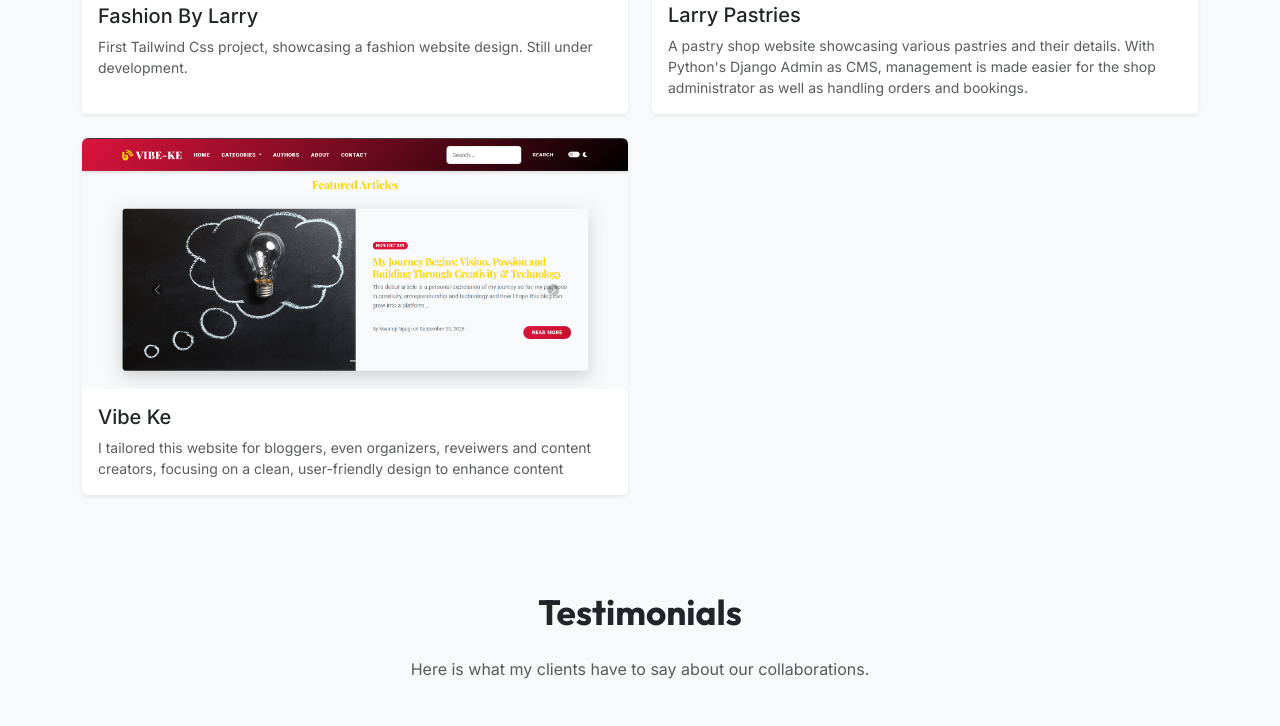
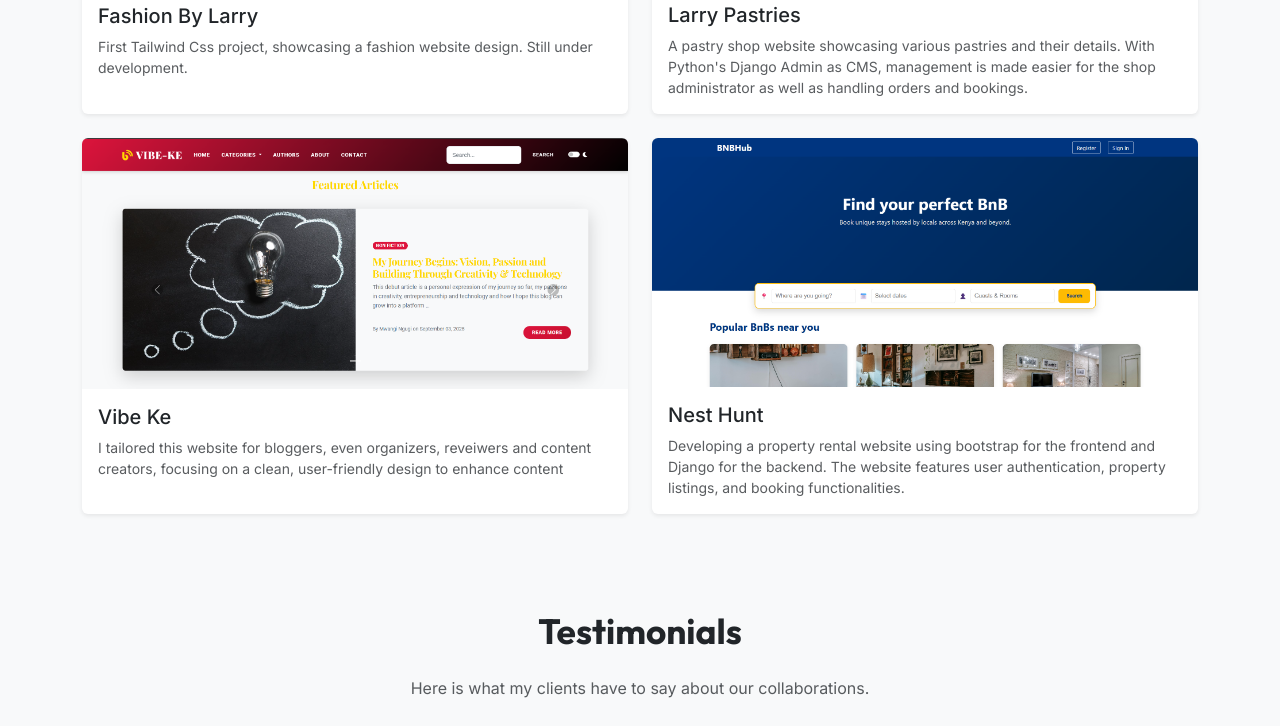
Before and after one commit to CreatorLarry/simple-gallery-portfolio, a plain HTML site: page index.html in a window 1280 px wide. Shown: the part 5317-6043 px from the top of the page. Drawn offline with nearby package versions, Linux system fonts and the light colour scheme; a web font is replaced by a local one.

Commit message:
updating

```diff
--- a/index.html
+++ b/index.html
@@ -721,6 +721,34 @@
             </a>
           </div>
 
+          <div class="col-12 col-sm-6 col-lg-6">
+            <a
+              href="https://bnb-frontend-gxow.vercel.app/"
+              target="_blank"
+              class="text-decoration-none"
+            >
+              <div class="card border-0 shadow-sm h-100">
+                <div class="position-relative">
+                  <img
+                    src="images/website9.png"
+                    class="card-img-top rounded-top"
+                    alt="Website 10"
+                  />
+                  <div
+                    class="overlay position-absolute top-0 start-0 w-100 h-100 bg-dark bg-opacity-50 d-flex align-items-center justify-content-center opacity-0 hover-opacity-100 transition"
+                  >
+                    <span class="text-white fw-bold">View Site</span>
+                  </div>
+                </div>
+                <div class="card-body">
+                  <h5 class="card-title mb-2">Nest Hunt</h5>
+                  <p class="card-text text-muted small">
+                    Developing a property rental website using bootstrap for the frontend and Django for the backend.
+                    The website features user authentication, property listings, and booking functionalities.
+                </div>
+              </div>
+            </a>
+          </div>
         </div>
       </div>
     </section>
```
Also changed, not shown: images/website9.png (added).
